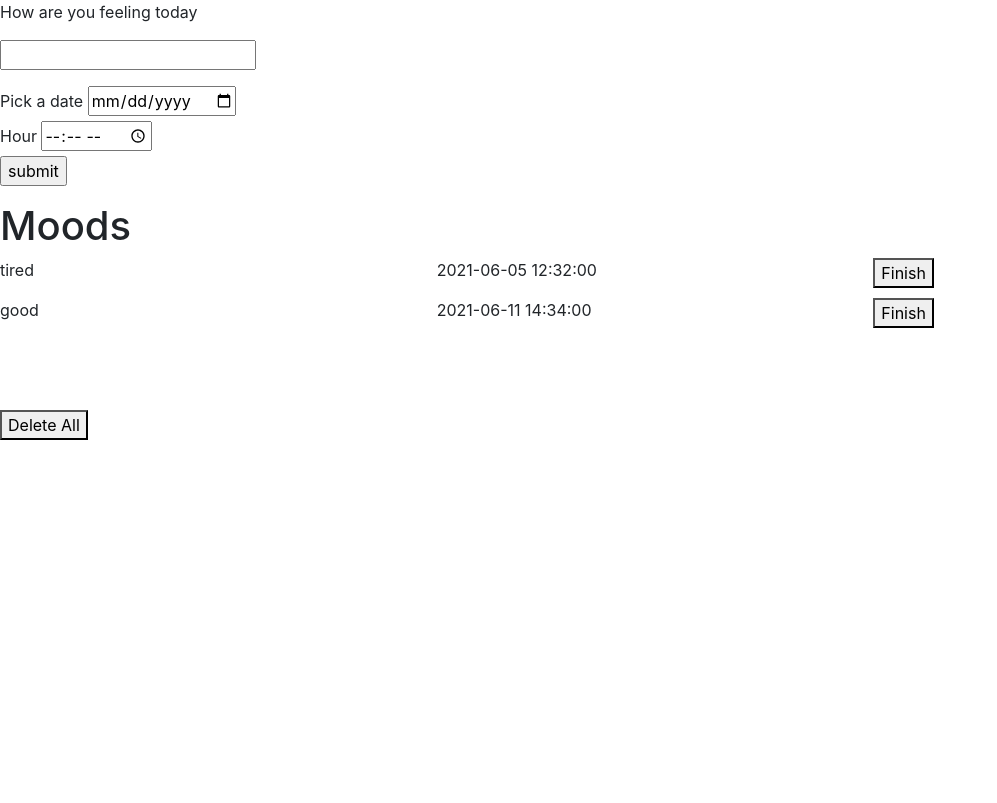
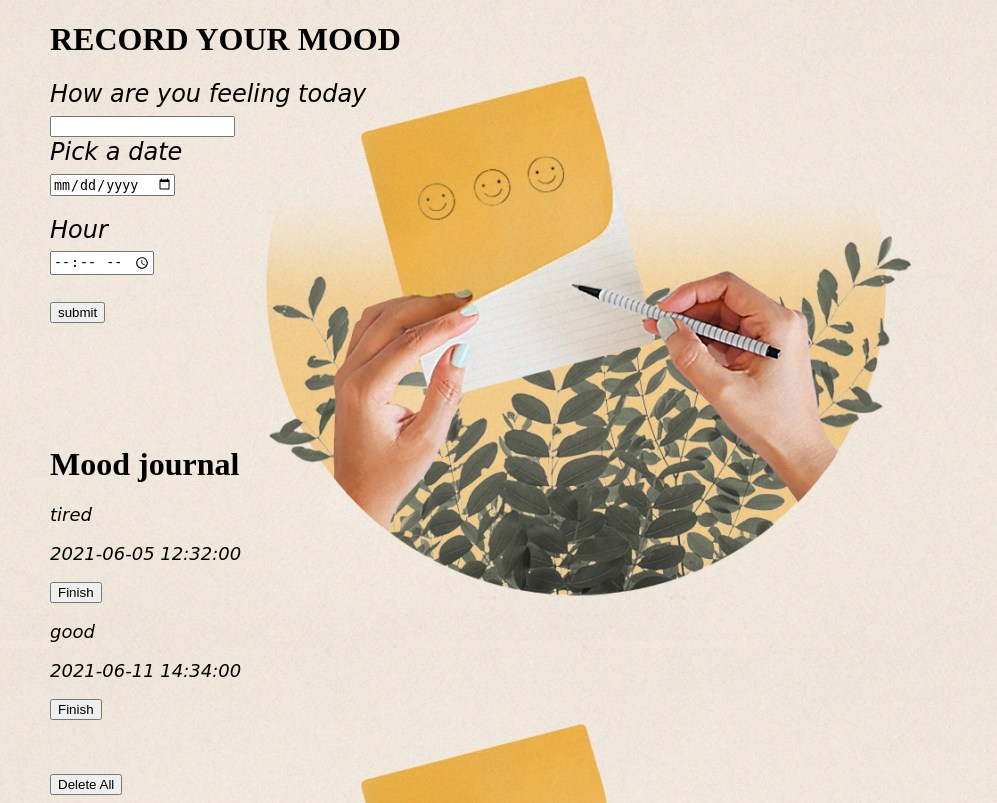
Before and after one commit to infinite2004/Mood-App, a Flask app: page / in a window 1280 px wide. Shown: the whole page, without its empty margins (0-997 px from the left). Before the commit the page ends 440 px from the top, so only its background shows below. Run offline with Flask 2, Linux system fonts and the light colour scheme; data comes from the database, SQL or seed files in the repository; some libraries are stand-ins or nearby versions.

Commit message:
Add files via upload

```diff
--- a/templates/index.html
+++ b/templates/index.html
@@ -5,8 +5,7 @@
     <meta charset="UTF-8">
     <meta name="viewport" content="width=device-width, initial-scale=1.0">
     <script src="https://code.jquery.com/jquery-3.5.1.min.js"></script>
-    <link rel="stylesheet" href="https://stackpath.bootstrapcdn.com/bootstrap/4.3.1/css/bootstrap.min.css" integrity="sha384-ggOyR0iXCbMQv3Xipma34MD+dH/1fQ784/j6cY/iJTQUOhcWr7x9JvoRxT2MZw1T" crossorigin="anonymous">
-
+    <link rel="stylesheet" href="index.css">
 <script>
 
 </script>
@@ -14,32 +13,65 @@
 
 
 </head>
+<style>
+
+body{
+  background-image:url("/static/index.jpg");
+
+  margin-left: 50px;
+}
+
+label{
+  font-size: x-large;
+}
+.p2{
+  font-family:cursive;
+  font-style: italic;
+  align-self: center;
+  margin-bottom: 0.1%;
+  margin-top: 0.1%;
+  font-size: x-large;
+
+}
+.result{
+  padding-top:100px;
+}
+.p1{
+  font-family:cursive;
+  font-style: italic;
+  font-size: large;
+}
+</style>
+
 <body>
+  <h1>RECORD YOUR MOOD</h1>
+  <div class="form">
 
       <form action = "/login" method = "post">
 
-        <p>How are you feeling today</p>
-        <p><input type = "text" name = "r" /></p>
+        <p class="p2">How are you feeling today</p>
+        <p class="p2"><input type = "text" name = "r" /></p>
 
-        <label for="date">Pick a date</label>
-	        <input type="date" name="date" id="date">
+        <p class="p2"><label for="date">Pick a date</label></p>
+	        <p class="p2"><input type="date" name="date" id="date"></p>
 	        <br>
 
-	      <label for="time">Hour</label>
-	        <input type="time" id="time" name="time">
+	      <p class="p2"><label for="time">Hour</label></p>
+	        <p class="p2"><input type="time" id="time" name="time"></p>
 	        <br>
 
 
 
-            <p><input type = "submit" value = "submit" /></p>
+            <p class="p2"><input type = "submit" value = "submit" /></p>
         </form>
+      </div>
 
 
-
-      <h1>Moods</h1>
+      <div class="result">
+        <h1>Mood journal</h1>
 
         {% if not messages %}
-      <p>No Reminders Set</p>
+        <p class="p1">No Reminders Set</p>
         {% endif %}
 
         {% if messages %}
@@ -47,10 +79,10 @@
 
           <div class = "row">
             <div class = "col-md">
-            <p>{{message['reminder']}}</p>
+              <p class="p1">{{message['reminder']}}</p>
             </div>
             <div class = "col-md">
-            <p>{{message['time']}}</p>
+              <p class="p1">{{message['time']}}</p>
             </div>
             <div class = "col-md">
               <a href="/buttonPressed/{{message['id']}}/{{message['reminder']}}"><button>Finish</button></a>
@@ -65,6 +97,7 @@
         <br>
 
         <a href="/deleteAll"><button>Delete All</button></a>
+      </div>
 
 
 
```
Lines whose indentation alone changed are shown as unchanged.
